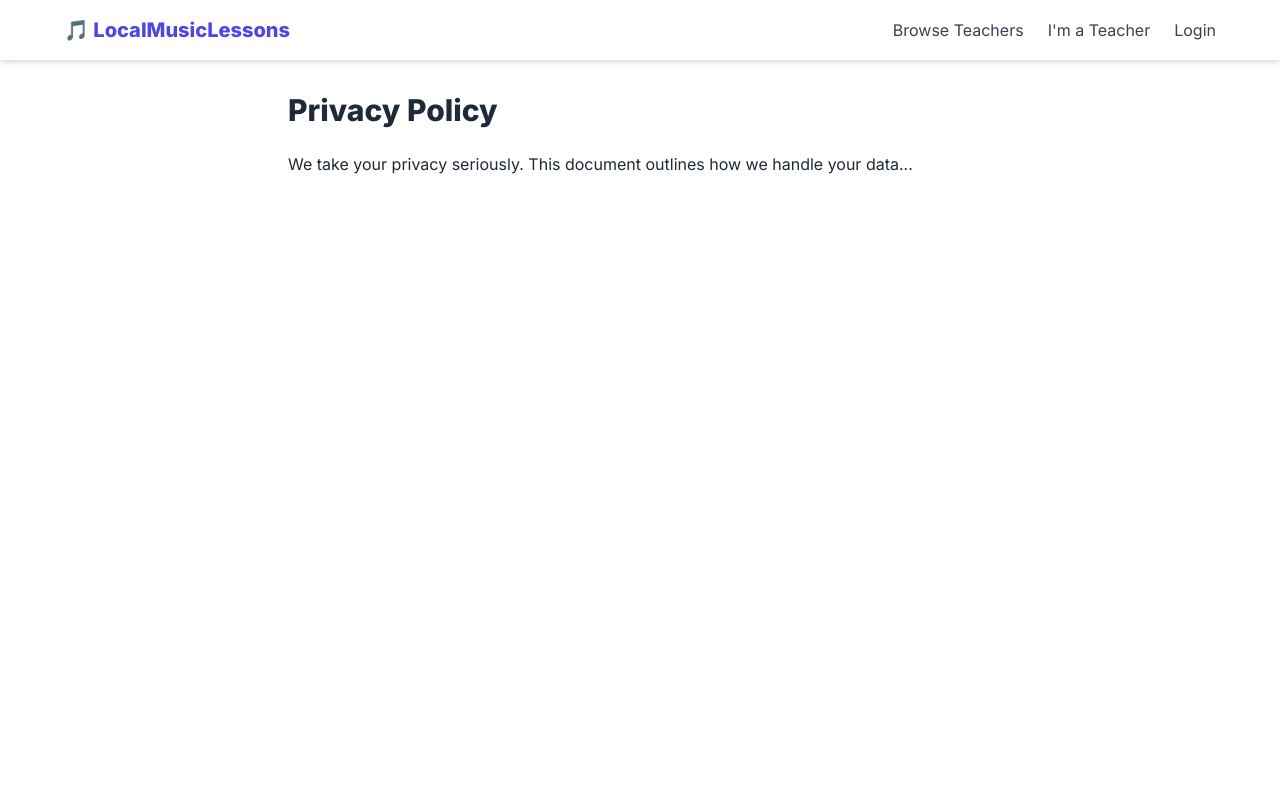
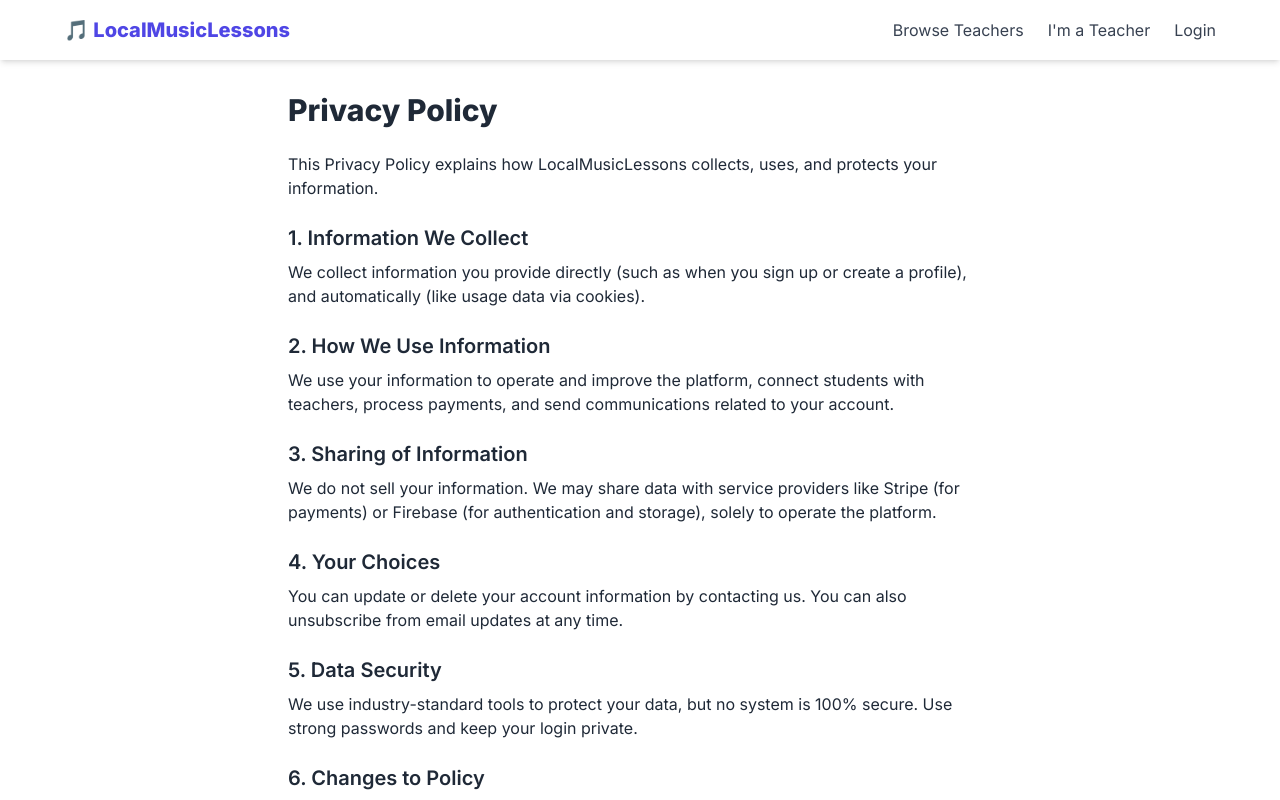
Before and after one commit to whitewallz/localmusiclessons, a Next.js app: page /privacy in a window 1280 px wide. Shown: the top 800 px of the page. Built offline with nearby package versions, Linux system fonts and the light colour scheme.

Commit message:
Update privacy.tsx

```diff
--- a/pages/privacy.tsx
+++ b/pages/privacy.tsx
@@ -2,8 +2,42 @@ export default function PrivacyPage() {
   return (
     <main className="max-w-3xl mx-auto p-8">
       <h1 className="text-3xl font-bold mb-6">Privacy Policy</h1>
-      <p className="mb-4">We take your privacy seriously. This document outlines how we handle your data...</p>
-      {/* Add actual policy text here */}
+
+      <p className="mb-4">
+        This Privacy Policy explains how LocalMusicLessons collects, uses, and protects your information.
+      </p>
+
+      <h2 className="text-xl font-semibold mt-6 mb-2">1. Information We Collect</h2>
+      <p className="mb-4">
+        We collect information you provide directly (such as when you sign up or create a profile), and automatically (like usage data via cookies).
+      </p>
+
+      <h2 className="text-xl font-semibold mt-6 mb-2">2. How We Use Information</h2>
+      <p className="mb-4">
+        We use your information to operate and improve the platform, connect students with teachers, process payments, and send communications related to your account.
+      </p>
+
+      <h2 className="text-xl font-semibold mt-6 mb-2">3. Sharing of Information</h2>
+      <p className="mb-4">
+        We do not sell your information. We may share data with service providers like Stripe (for payments) or Firebase (for authentication and storage), solely to operate the platform.
+      </p>
+
+      <h2 className="text-xl font-semibold mt-6 mb-2">4. Your Choices</h2>
+      <p className="mb-4">
+        You can update or delete your account information by contacting us. You can also unsubscribe from email updates at any time.
+      </p>
+
+      <h2 className="text-xl font-semibold mt-6 mb-2">5. Data Security</h2>
+      <p className="mb-4">
+        We use industry-standard tools to protect your data, but no system is 100% secure. Use strong passwords and keep your login private.
+      </p>
+
+      <h2 className="text-xl font-semibold mt-6 mb-2">6. Changes to Policy</h2>
+      <p className="mb-4">
+        We may update this policy as needed. We’ll notify users of significant changes via email or platform notice.
+      </p>
+
+      <p className="mt-6 text-sm text-gray-500">Last updated: June 25, 2025</p>
     </main>
   )
 }
```
